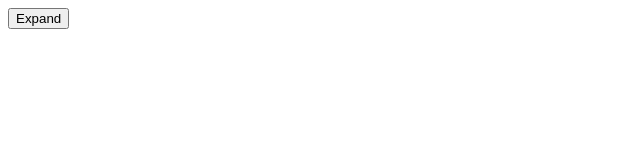
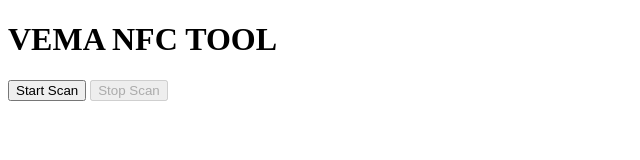
Before and after one commit to OndrejBakan/vema-nfc-tool, a plain HTML site: page index.html in a window 1280 px wide. Shown: the whole page, without its empty margins (0-640 px from the left). Drawn offline with nearby package versions, Linux system fonts and the light colour scheme.

Commit message:
Prototyping.

```diff
--- a/index.html
+++ b/index.html
@@ -1,18 +1,37 @@
 <!DOCTYPE html>
 <html lang="en">
   <head>
+    <script src="//unpkg.com/alpinejs" defer></script>
   </head>
 
   <body>
-    <div x-data="{ open: false }">
-      <button @click="open = true">Expand</button>
+    <h1>VEMA NFC TOOL</h1>
 
-      <span x-show="open">
-          Content...
-      </span>
-  </div>
+    <div x-data="nfc">
+      <button @click="startScan()" :disabled="isScanning">Start Scan</button>
+      <button @click="stopScan()" :disabled="!isScanning">Stop Scan</button>
+    </div>
 
-    <script src="//unpkg.com/alpinejs" defer></script>
+    <script>
+      document.addEventListener('alpine:init', () => {
+        Alpine.data('nfc', () => ({
+          isScanning: false,
+
+          startScan() {
+            console.log('Start scanning...');
+            this.isScanning = true;
+
+            this.ndef = new NDEFReader();
+            this.ndef.scan();
+
+          },
+          stopScan() {
+            console.log('Stop scanning...');
+            this.isScanning = false;
+          }
+        }));
+      });
+    </script>
   </body>
 
 </html>
```
